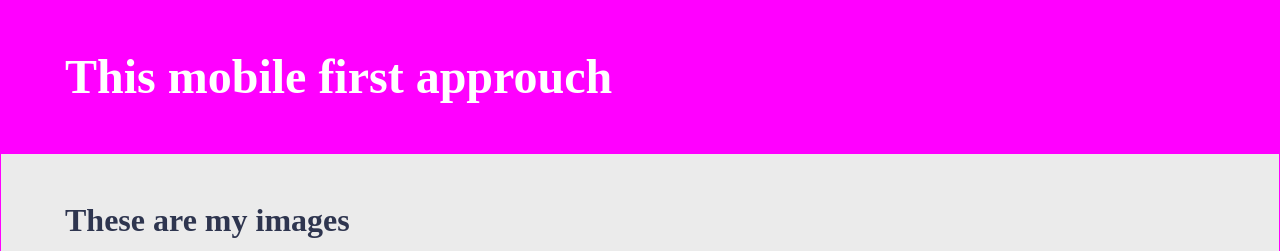
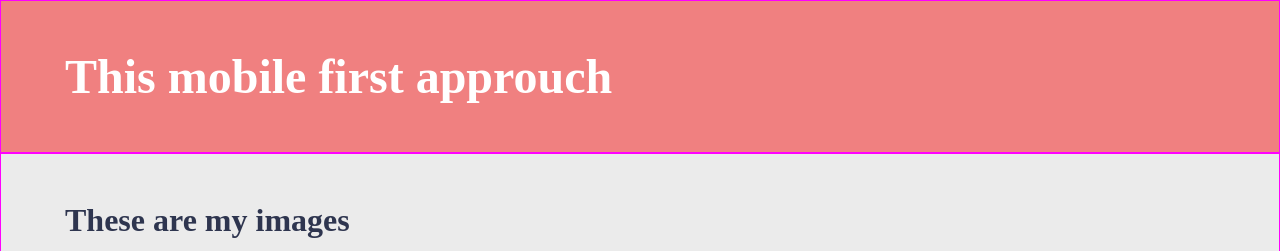
Before and after one commit to awaleH12/mobile_first, a plain HTML site: page index.html in a window 1280 px wide. Shown: the top 251 px of the page. Drawn offline with Linux system fonts and the light colour scheme.

```diff
--- a/style.css
+++ b/style.css
@@ -29,7 +29,7 @@ main{
  margin-block: 3rem 2.5rem ;
 }
 .header{
-  background-color: magenta;
+  background-color: lightcoral;
   /* background-color: magenta; */
   color: #fff;
   /* border: 1px solid white;
```
